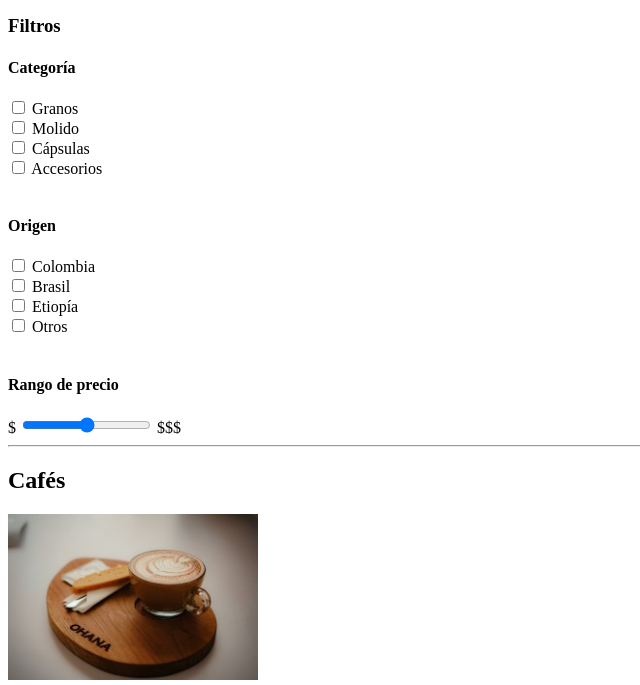
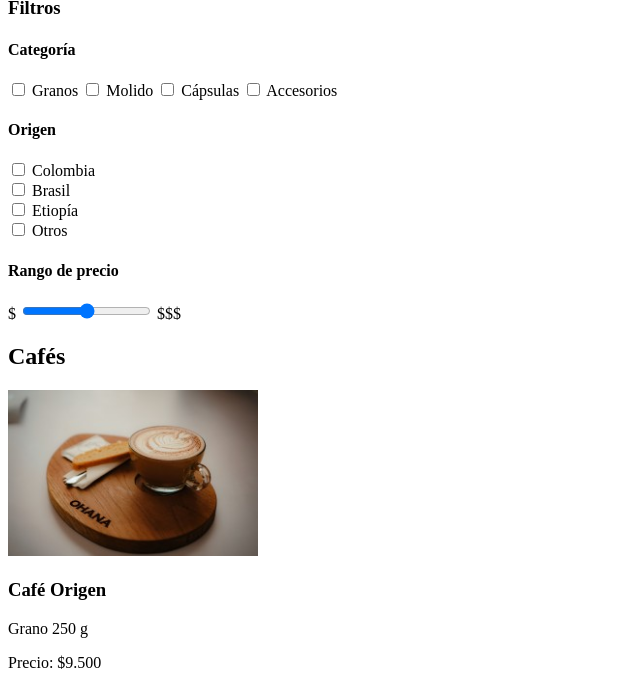
Before and after one commit to delgadosofiaguada-jpg/APPWEB.TPGRUPAL, a website: page catalogo.html in a window 1280 px wide. Shown: the part 409-1094 px from the top of the page, without its empty margins (0-640 px from the left). Drawn offline with Linux system fonts and the light colour scheme.

Commit message:
borre los espacios

```diff
--- a/catalogo.html
+++ b/catalogo.html
@@ -29,7 +29,6 @@
             <a href="./contacto.html">
                 Contacto
             </a>
-            <br><br>
         </nav>
     </header>
     <main>
@@ -66,18 +65,18 @@
                 <section>
                     <h4>Categoría</h4>
                     <input type="checkbox" id="cat-granos" name="categoria" value="granos">
-                    <label for="cat-granos">Granos</label><br>
+                    <label for="cat-granos">Granos</label>
 
                     <input type="checkbox" id="cat-molido" name="categoria" value="molido">
-                    <label for="cat-molido">Molido</label><br>
+                    <label for="cat-molido">Molido</label>
 
                     <input type="checkbox" id="cat-capsulas" name="categoria" value="capsulas">
-                    <label for="cat-capsulas">Cápsulas</label><br>
+                    <label for="cat-capsulas">Cápsulas</label>
 
                     <input type="checkbox" id="cat-accesorios" name="categoria" value="accesorios">
                     <label for="cat-accesorios">Accesorios</label>
                 </section>
-                <br>
+
                 <section>
                     <h4>Origen</h4>
                     <input type="checkbox" id="ori-colombia" name="origen" value="colombia">
@@ -93,7 +92,7 @@
                     <label for="ori-otros">Otros</label>
                 </section>
 
-                <br>
+
 
                 <section>
                     <h4>Rango de precio</h4>
@@ -104,7 +103,6 @@
             </form>
         </section>
 
-        <hr>
         <section>
             <h2>Cafés</h2>
 
@@ -120,7 +118,6 @@
                 <button type="button">Agregar al carrito</button>
             </article>
 
-            <br><br>
 
             <article>
                 <img src="./recursos/imagenes/productos/pexels-agencia-bonito-1849970458-28495600 (3).jpg" alt="Café especial" width="250">
@@ -134,7 +131,6 @@
                 <button type="button">Agregar al carrito</button>
             </article>
         </section>
-        <br><br>
         <section>
             <h2>Capsulas</h2>
 
@@ -151,7 +147,6 @@
                 <button type="button">Agregar al carrito</button>
             </article>
         </section>
-        <br><br>
         <section>
             <h2>Pastelería</h2>
 
@@ -167,7 +162,6 @@
                 <button type="button">Agregar al carrito</button>
             </article>
 
-            <br>
 
             <article>
                 <img src="./recursos/imagenes/torta-de-chocolate.jpg" alt="Porción de torta de chocolate" width="250">
@@ -181,7 +175,6 @@
                 <button type="button">Agregar al carrito</button>
             </article>
         </section>
-        <br><br>
         <section>
             <h2>Combos</h2>
 
@@ -197,9 +190,7 @@
                 <button type="button">Agregar al carrito</button>
             </article>
         </section>
-        <br><br>
     </main>
-    <hr>
     <footer>
         <p>&copy; 2024 Molido Café. Todos los derechos reservados.</p>
         <ul>
```
Also changed, not shown: _plantilla.html (+0 -2 lines), carrito.html (+0 -7 lines), contacto.html (+0 -4 lines), index.html (+2 -5 lines).
